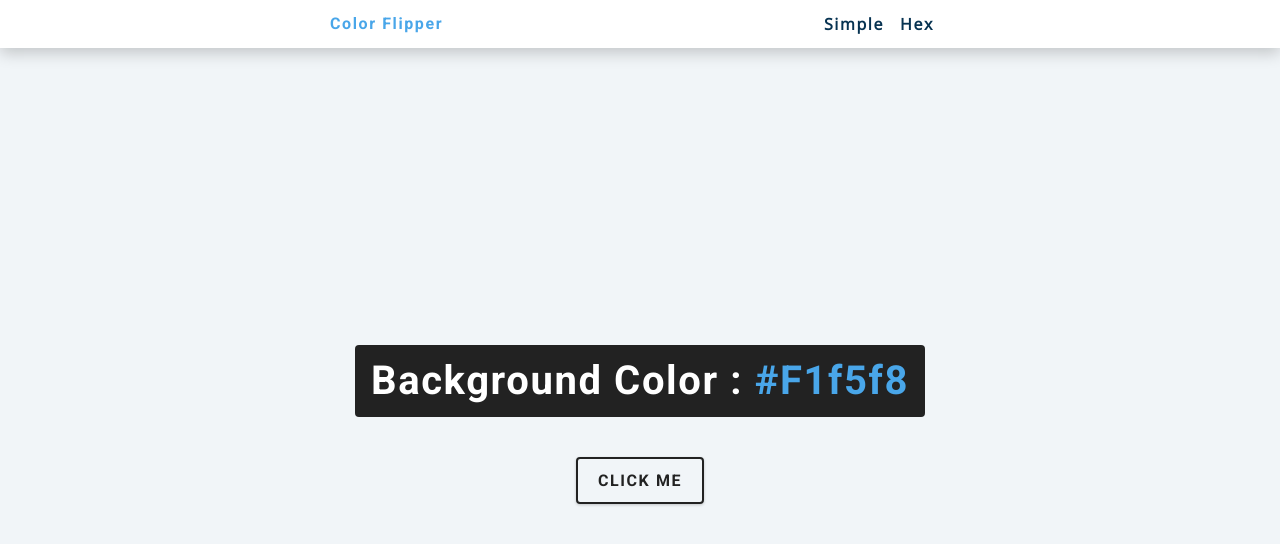
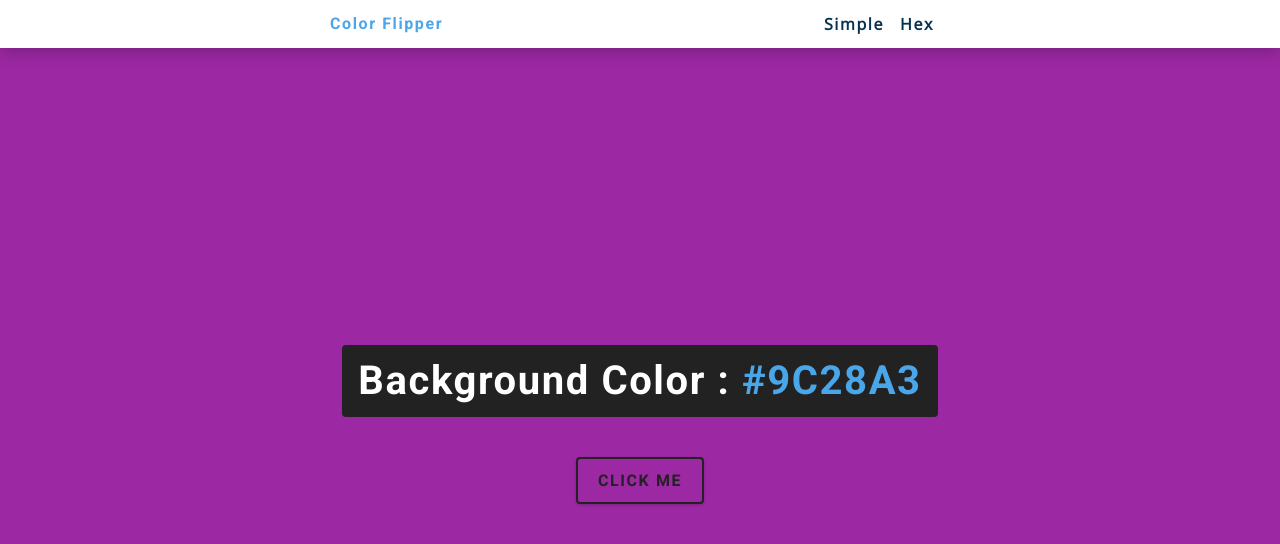
Before and after one commit to evazquez2148/Dom-manipulation-site, a plain HTML site: page Color-flipper/hex.htm in a window 1280 px wide. Both pictures are taken after a click on the button "CLICK ME". Drawn offline with nearby package versions, Linux system fonts and the light colour scheme.

Commit message:
fixed minor bug related to typo

```diff
--- a/Color-flipper/hex.htm
+++ b/Color-flipper/hex.htm
@@ -3,9 +3,7 @@
   <head>
     <meta charset="UTF-8" />
     <meta name="viewport" content="width=device-width, initial-scale=1.0" />
-    <title>
-      Color Flipper || Simple
-    </title>
+    <title>Color Flipper || Simple</title>
 
     <!-- styles -->
     <link rel="stylesheet" href="styles.css" />
@@ -16,8 +14,8 @@
       <div class="nav-center">
         <h4>color flipper</h4>
         <ul class="nav-links">
-          <li><a href="index.html">simple</a></li>
-          <li><a href="hex.html">hex</a></li>
+          <li><a href="index.htm">simple</a></li>
+          <li><a href="hex.htm">hex</a></li>
         </ul>
       </div>
     </nav>
--- a/Color-flipper/hex.js
+++ b/Color-flipper/hex.js
@@ -1,13 +1,17 @@
 const hex = [0, 1, 2, 3, 4, 5, 6, 7, 8, 9, "A", "B", "C", "D", "E", "F"];
 
-const btn = document.querySelector("btn");
+const btn = document.getElementById("btn");
 const color = document.querySelector(".color");
 
 btn.addEventListener("click", function () {
   let hexColor = "#";
   for (index = 0; index < 6; index++) {
-    hexColor += hex[0];
+    hexColor += hex[getRandom()];
   }
   color.textContent = hexColor;
   document.body.style.backgroundColor = hexColor;
 });
+
+function getRandom() {
+  return Math.trunc(Math.random() * hex.length);
+}
```
